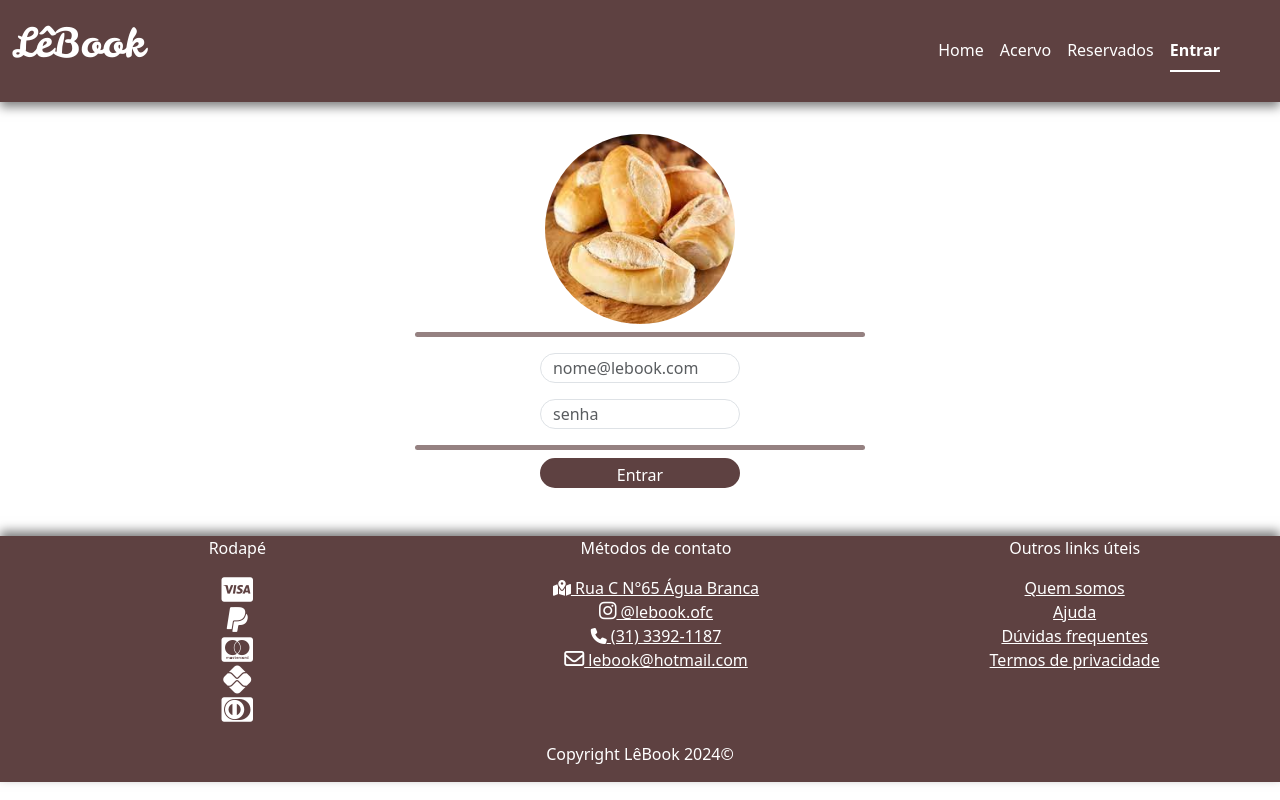
After one commit to DanielSalvian/TRABALHO-INTERDISCIPLINAR-LEBOOK, a PHP site: page /telaDeLogin.html in a window 1280 px wide. The commit adds this page. Run offline with PHP 8.4, Linux system fonts and the light colour scheme; some libraries are stand-ins or nearby versions.

Commit message:
Versão inicial da página de login

```diff
--- a/src/style.css
+++ b/src/style.css
@@ -4,6 +4,10 @@
 
 .bg-padrao-claro {
   background-color: #6D5454;
+}
+
+.bg-linha{
+  background-color: #5e4141a8;
 }
 
 .fonte-logo {
@@ -24,3 +28,18 @@
   color: white;
   list-style-type: none;
 }
+
+.btn-padrao{
+  color: white;
+  background-color: #5E4141;
+  border-color: #5E4141;
+  border-style: solid;
+  padding: 3px 10px 3px 10px;
+}
+
+.btn-padrao:hover{
+  color: rgba(255, 255, 255, 0.966);
+  background-color: #5e4141ee;
+  border-color: #5E4141;
+  border-style: solid;
+}
--- /dev/null
+++ b/src/telaDeLogin.html
@@ -0,0 +1,148 @@
+<!DOCTYPE html>
+<html lang="en">
+
+<head>
+    <meta charset="UTF-8" name="viewport" content="width=device-width, initial-scale=1.0">
+    <title>LêBook: Login</title>
+
+    <!--Referência do Style.css-->
+    <link rel="stylesheet" href="style.css">
+    <!--Referência do Bootstrap (CSS)-->
+    <link href="https://cdn.jsdelivr.net/npm/bootstrap@5.3.3/dist/css/bootstrap.min.css" rel="stylesheet"
+        integrity="sha384-QWTKZyjpPEjISv5WaRU9OFeRpok6YctnYmDr5pNlyT2bRjXh0JMhjY6hW+ALEwIH" crossorigin="anonymous">
+    <!--Fontes GoogleFonts-->
+    <style>
+        @import url('https://fonts.googleapis.com/css2?family=Leckerli+One&display=swap');
+    </style>
+</head>
+
+<body>
+
+    <header>
+        <nav class="sombras-nav bg-padrao navbar navbar-expand-lg">
+            <div class="container-fluid">
+                <a class="navbar-brand" href="#">
+                    <p class="fonte-logo fs-1">LêBook</p>
+                </a>
+                <ul class="nav nav-underline pe-5">
+                    <li class="nav-item">
+                        <a class="text-white nav-link" href="#">Home</a>
+                    </li>
+                    <li class="nav-item">
+                        <a class="text-white nav-link" href="#">Acervo</a>
+                    </li>
+                    <li class="nav-item">
+                        <a class="text-white nav-link" href="#">Reservados</a>
+                    </li>
+                    <li class="nav-item">
+                        <a class="text-white nav-link active" aria-current="page">Entrar</a>
+                    </li>
+                </ul>
+            </div>
+        </nav>
+    </header>
+
+    <main class="p-3">
+        <div class="row justify-content-center d-flex mt-2 mb-2">
+
+
+            <div class="col-7 row justify-content-center d-flex">
+
+
+                <div class="col-7 d-flex justify-content-center mb-2 mt-2">
+                    <img src="temporaria.jpg" class="rounded-pill" style="width: 190px; height: 190px;">
+                </div>
+
+                <div class="col-12 bg-linha rounded-pill" style="width: 450px; height: 5px;"></div>
+
+                <div class="col-7 d-flex justify-content-center pt-2 mb-2 mt-2">
+                    <input type="email" class="form-control rounded-pill" placeholder="nome@lebook.com" style="width: 200px; height: 30px;">
+
+                </div>
+
+                <div class="col-7 d-flex justify-content-center pb-2 mb-2 mt-2">
+                    <input type="password" class="form-control rounded-pill" placeholder="senha" style="width: 200px; height: 30px;">
+                </div>
+
+                <div class="col-12 bg-linha rounded-pill" style="width: 450px; height: 5px;"></div>
+
+                <div class="col-7 d-flex justify-content-center pb-2 mb-2 mt-2">
+                    <button type="button" class="rounded-pill btn-padrao"
+                        style="width: 200px; height: 30px;">Entrar</button>
+                </div>
+            </div>
+
+
+        </div>
+    </main>
+
+    <footer class="sombras-footer bg-padrao m-0 p-0 d-block text-white container-fluid">
+
+        <div class="m-0 mt-2 container-fluid bg-blue text-center row">
+
+            <!--Metodos de pagamento-->
+            <div class="col-12 col-sm-4 col-md-4 col-lg-4">
+                <ul class="info">
+                    <li>
+                        <p>Rodapé</p>
+                    </li>
+                    <li><i class="fa-brands fa-cc-visa fs-3" style="color: #ffffff;"></i></li>
+                    <li><i class="fa-brands fa-paypal fs-3" style="color: #ffffff;"></i></li>
+                    <li><i class="fa-brands fa-cc-mastercard fs-3" style="color: #ffffff;"></i></li>
+                    <li><i class="fa-brands fa-pix fs-3" style="color: #ffffff;"></i></li>
+                    <li><i class="fa-brands fa-cc-diners-club fs-3" style="color: #ffffff;"></i></li>
+                </ul>
+            </div>
+
+            <!--Contatos-->
+            <div class="col-12 col-sm-4 col-md-4 col-lg-4">
+                <ul class="info">
+                    <li>
+                        <p>Métodos de contato</p>
+                    </li>
+                    <li><a href="#" class="info"><i class="fa-solid fa-map-location-dot"></i> Rua C N°65
+                            Água Branca</a></li>
+                    <li><a href="#" class="info"><i class="fa-brands fa-instagram fs-5"></i>
+                            @lebook.ofc</a></li>
+                    <li><a href="#" class="info"><i class="fa-solid fa-phone"></i> (31) 3392-1187</a>
+                    </li>
+                    <li><a href="#" class="info"><i class="fa-regular fa-envelope fs-5"></i>
+                            lebook@hotmail.com</a></li>
+                </ul>
+            </div>
+
+            <!--Outros-->
+            <div class="col-12 col-sm-4 col-md-4 col-lg-4">
+                <ul class="info">
+                    <li>
+                        <p>Outros links úteis</p>
+                    </li>
+                    <li><a href="#" class="info">Quem somos</a></li>
+                    <li><a href="#" class="info">Ajuda</a></li>
+                    <li><a href="#" class="info">Dúvidas frequentes</a></li>
+                    <li><a href="#" class="info">Termos de privacidade</a></li>
+                </ul>
+            </div>
+
+        </div>
+
+        <!--Copyright-->
+        <div class="m-0 container-fluid bg-darkBlue text-center row">
+            <p>Copyright LêBook 2024©</p>
+        </div>
+
+    </footer>
+
+
+    <!--Referência do script.js-->
+    <script src="script.js"></script>
+    <!--Referência do Bootstrap (JS)-->
+    <script src="https://cdn.jsdelivr.net/npm/bootstrap@5.3.3/dist/js/bootstrap.bundle.min.js"
+        integrity="sha384-YvpcrYf0tY3lHB60NNkmXc5s9fDVZLESaAA55NDzOxhy9GkcIdslK1eN7N6jIeHz"
+        crossorigin="anonymous"></script>
+    <!--Referência do FontAwesome-->
+    <script src="https://kit.fontawesome.com/86c1062090.js" crossorigin="anonymous"></script>
+
+</body>
+
+</html>
```
Also changed, not shown: src/temporaria.jpg (added).
